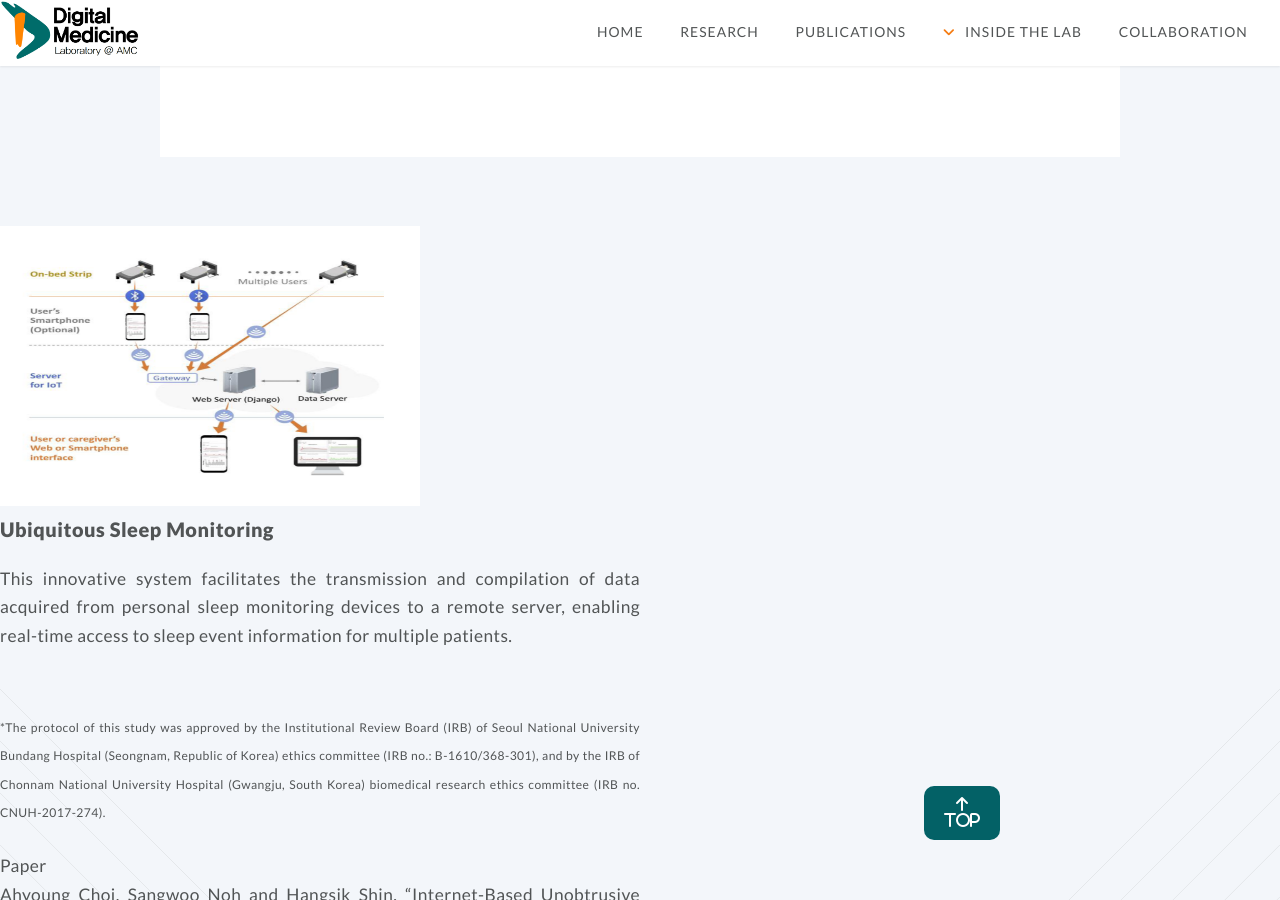
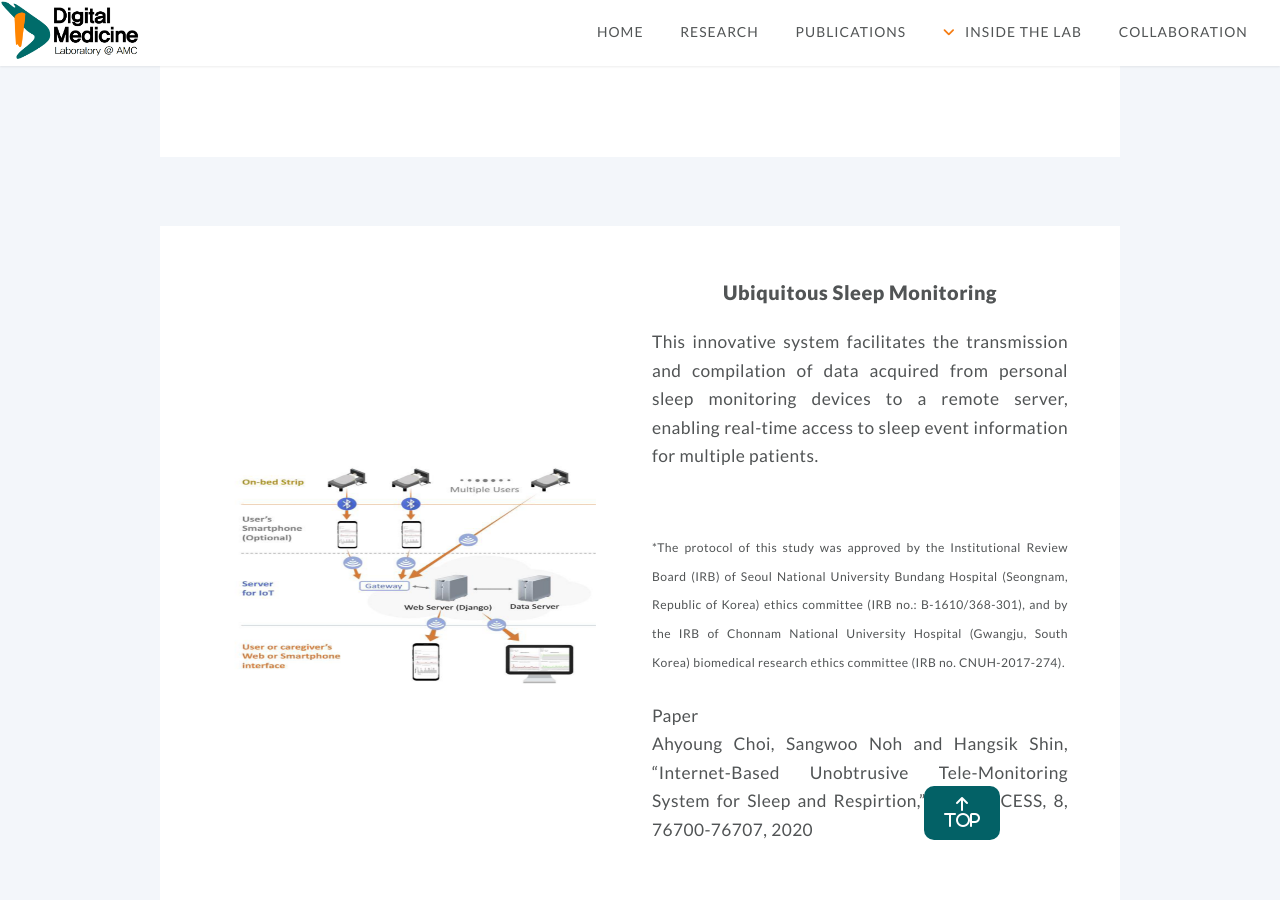
Before and after one commit to ydon1111/ydon1111.github.io, a Jekyll site: the page built from htmls/research/sleep.html, in a window 1280 px wide and 900 px high, scrolled down 2225 px. Built offline with Jekyll 4.4.1, drawn with Linux system fonts in a browser that asks for light colours; nearby versions of some CDN libraries.

Commit message:
sleep 변경

```diff
--- a/htmls/research/sleep.html
+++ b/htmls/research/sleep.html
@@ -176,87 +176,107 @@
 			</div>
 		</div>
 	</section>
-	<div class="6u">
-		<section>
-			<header>
+
+
+
+
+	<section class="wrapper style4 container special">
+		<div class="row">
+			<div class>
+				<section class="image-and-content">
+					<div class="image-container">
 						<img src="/images/research/BIOMEDICAL SIGNAL MONITORING/3/ubiquitousSleepMonitoring.png" alt=""
 							height="280px" width="420px">
+					</div>
+					<div class="content-container">
+						<header>
 							<h3>Ubiquitous Sleep Monitoring
-
 							</h3>
 						</header>
 						<p align="justify">This innovative system facilitates the transmission and compilation of data
-				acquired from personal sleep monitoring devices to a remote server, enabling real-time access to
+							acquired from personal sleep monitoring devices to a remote server, enabling real-time
+							access to
 							sleep event information for multiple patients.
 
 
 						</p><br>
 						<p align="justify" style="font-size: 0.7em;">
 							*The protocol of this study was approved by the Institutional Review Board (IRB) of Seoul
-				National University Bundang Hospital (Seongnam, Republic of Korea) ethics committee (IRB no.:
-				B-1610/368-301), and by the IRB of Chonnam National University Hospital (Gwangju, South Korea)
+							National University Bundang Hospital (Seongnam, Republic of Korea) ethics committee (IRB
+							no.:
+							B-1610/368-301), and by the IRB of Chonnam National University Hospital (Gwangju, South
+							Korea)
 							biomedical research ethics committee (IRB no. CNUH-2017-274).
 
 						</p>
 						<p align="justify">
 							<strong>Paper</strong><br>
-				Ahyoung Choi, Sangwoo Noh and Hangsik Shin, “Internet-Based Unobtrusive Tele-Monitoring System
+							Ahyoung Choi, Sangwoo Noh and Hangsik Shin, “Internet-Based Unobtrusive Tele-Monitoring
+							System
 							for Sleep and Respirtion,” IEEE ACCESS, 8, 76700-76707, 2020
 							<br>
 						</p>
-
 				</section>
 			</div>
 		</div>
+	</section>
+
+	<section class="wrapper style4 container special">
 		<div class="row">
-		<div class="6u">
-			<section>
-				<header>
+			<div class>
+				<section class="image-and-content">
+					<div class="image-container">
 						<img src="/images/research/BIOMEDICAL SIGNAL MONITORING/3/snoringDetection.png" alt=""
 							height="280px" width="420px">
+					</div>
+					<div class="content-container">
+						<header>
 							<h3>Snoring Detection
 							</h3>
 						</header>
 						<p align="justify">This cutting-edge technology enables the real-time recording of sounds using
 							everyday smart devices, while employing advanced acoustic analysis techniques to swiftly and
 							accurately detect the presence of snoring.
+						</p><br>
+						<p align="justify">
+							<strong>Paper</strong><br>
+							Hangsik Shin and Jaegeol Cho, "Unconstrained Snoring Detection Using a Smartphone during
+							Ordinary Sleep,” Biomedical Engineering Online, 13:116 doi:10.1186/1475-925X-13-116, 2014
+							<br>
+						</p>
+				</section>
+			</div>
+		</div>
+	</section>
+
+
+
+	<section class="wrapper style4 container special">
+		<div class="row">
+			<div class>
+				<section class="image-and-content">
+					<div class="image-container">
+						<img src="/images/research/BIOMEDICAL SIGNAL MONITORING/3/actigraphyOnSleep.png" alt=""
+							height="280px" width="420px">
+					</div>
+					<div class="content-container">
+						<header>
+							<h3>Actigraphy on Sleep
+							</h3>
+						</header>
+						<p align="justify">This cutting-edge innovation utilizes a wristband-type actigraph to record
+							and
+							meticulously analyze movements during sleep, providing a compreensive and real-time
+							evaluation
+							of sleep quality.
 
 
 						</p><br>
 
 						<p align="justify">
 							<strong>Paper</strong><br>
-					Hangsik Shin and Jaegeol Cho, "Unconstrained Snoring Detection Using a Smartphone during
-					Ordinary Sleep,” Biomedical Engineering Online, 13:116 doi:10.1186/1475-925X-13-116, 2014
-
-					<br>
-				</p>
-
-			</section>
-		</div>
-
-		<div class="6u">
-			<section>
-				<header>
-					<img src="/images/research/BIOMEDICAL SIGNAL MONITORING/3/actigraphyOnSleep.png" alt=""
-						height="280px" width="420px">
-					<h3>Actigraphy on Sleep
-
-
-
-					</h3>
-				</header>
-				<p align="justify">This cutting-edge innovation utilizes a wristband-type actigraph to record and
-					meticulously analyze movements during sleep, providing a compreensive and real-time evaluation
-					of sleep quality.
-
-
-
-				</p><br>
-
-				<p align="justify">
-					<strong>Paper</strong><br>
-					Hangsik Shin, Byunghun Choi, Doyoon Kim and Jaegeol Cho, “Robust Sleep Quality Quantification
+							Hangsik Shin, Byunghun Choi, Doyoon Kim and Jaegeol Cho, “Robust Sleep Quality
+							Quantification
 							Method for a Personal Handheld Device,” Telemedicine & e-Health, 20(6), 522-530,
 							doi:10.1089/tmj.2013.0216, 2014
 
@@ -268,18 +288,19 @@
 							휴대 단말 장치를 이용한 수면 품질 측정 방법 및 장치, Granted (No: KR102143499, Date: 2020/08/05)
 							<br>
 
-
 						</p>
 
 				</section>
 			</div>
 		</div>
+	</section>
+
 
 		<div class="6u">
 			<section>
 				<header>
-				<img src="/images/research/DIGITAL MEDICINE/Medical Device Development Tool.png" alt="" height="280px"
-					width="420px">
+					<img src="/images/research/DIGITAL MEDICINE/Medical Device Development Tool.png" alt=""
+						height="280px" width="420px">
 					<h3>Medical Device Dev. Tool
 					</h3>
 				</header>
```
Lines whose indentation alone changed are shown as unchanged.
